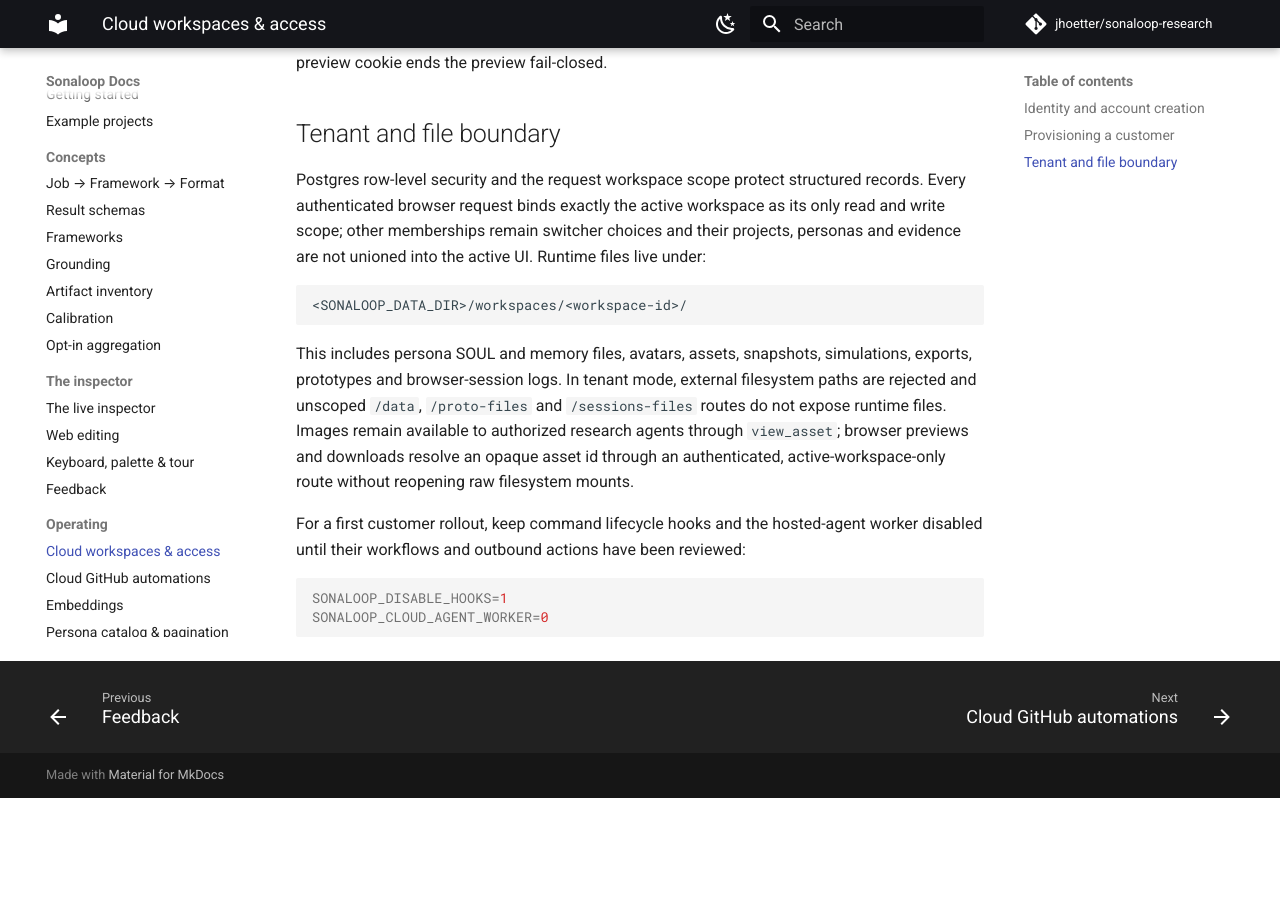
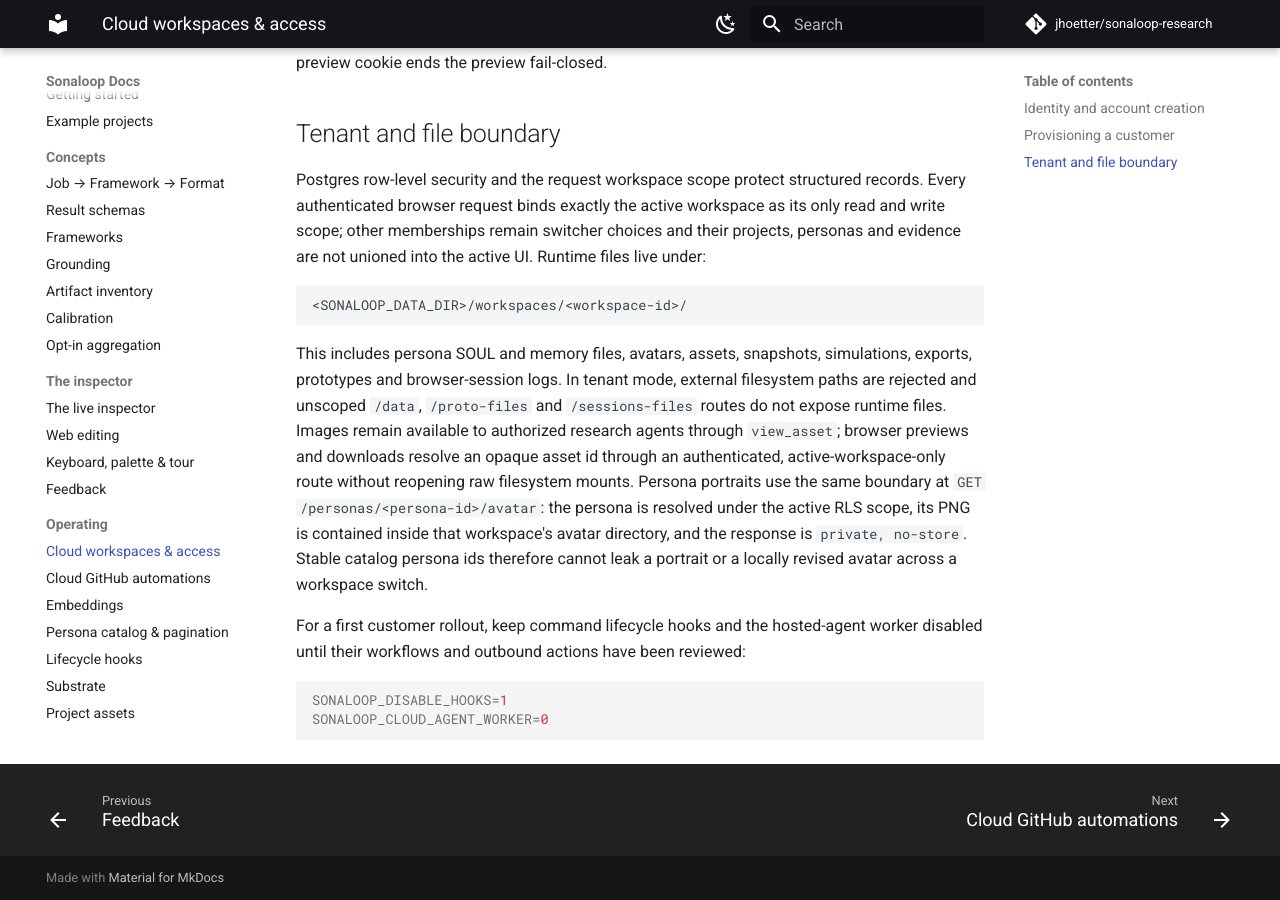
Before and after one commit to jhoetter/sonaloop-docs, an MkDocs documentation site: the page built from docs/cloud-workspaces.md, in a window 1280 px wide and 900 px high, scrolled down 1713 px. Built offline with MkDocs 1.6.1 and Material for MkDocs 9.7.7, drawn with Linux system fonts in a browser that asks for light colours; comment, search, counter and statistics services are not loaded; before the commit the page ends 2511 px from its top, so only the background shows below that.

Commit message:
docs: document tenant-scoped persona avatars

```diff
--- a/docs/cloud-workspaces.md
+++ b/docs/cloud-workspaces.md
@@ -97,7 +97,12 @@ external filesystem paths are rejected and unscoped `/data`, `/proto-files`
 and `/sessions-files` routes do not expose runtime files. Images remain
 available to authorized research agents through `view_asset`; browser previews
 and downloads resolve an opaque asset id through an authenticated,
-active-workspace-only route without reopening raw filesystem mounts.
+active-workspace-only route without reopening raw filesystem mounts. Persona
+portraits use the same boundary at `GET /personas/<persona-id>/avatar`: the
+persona is resolved under the active RLS scope, its PNG is contained inside that
+workspace's avatar directory, and the response is `private, no-store`. Stable
+catalog persona ids therefore cannot leak a portrait or a locally revised avatar
+across a workspace switch.
 
 For a first customer rollout, keep command lifecycle hooks and the hosted-agent
 worker disabled until their workflows and outbound actions have been reviewed:
```
Also changed, not shown: docs/catalog.md (+5 -0 lines).
